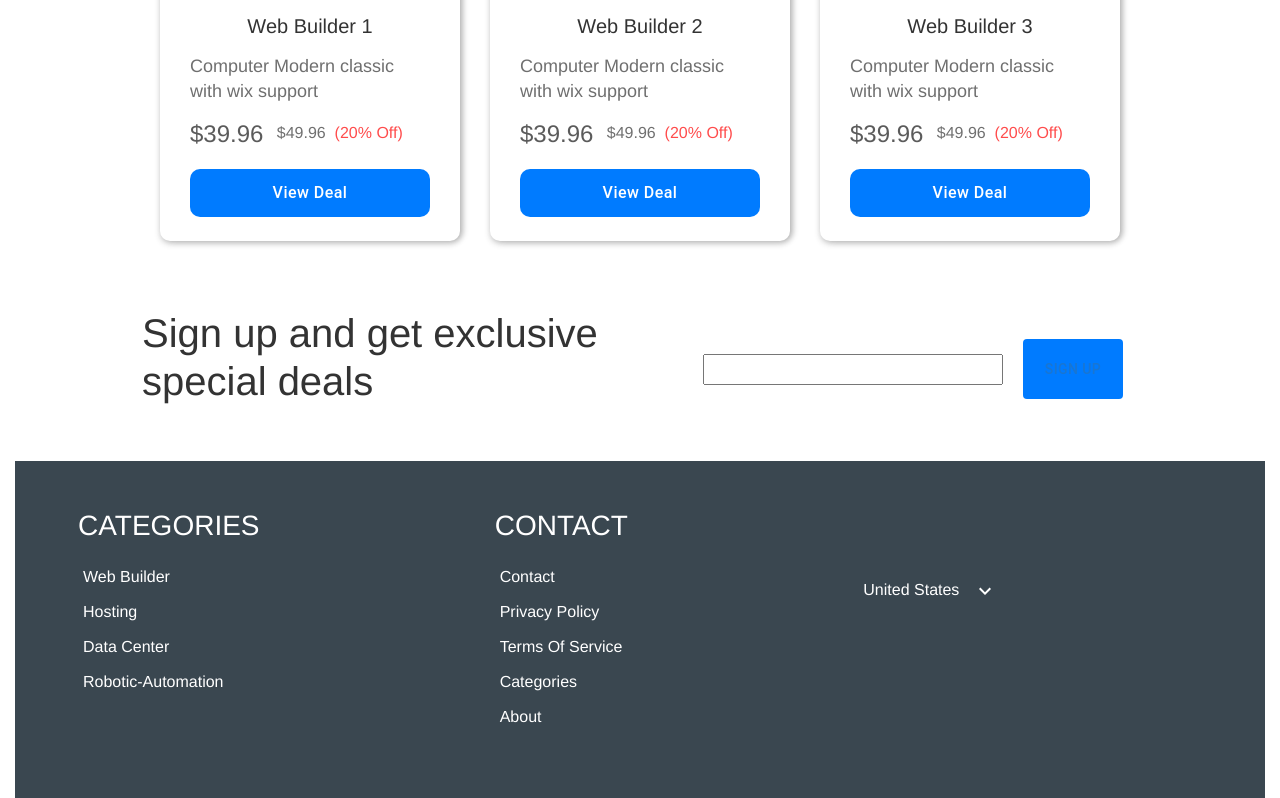
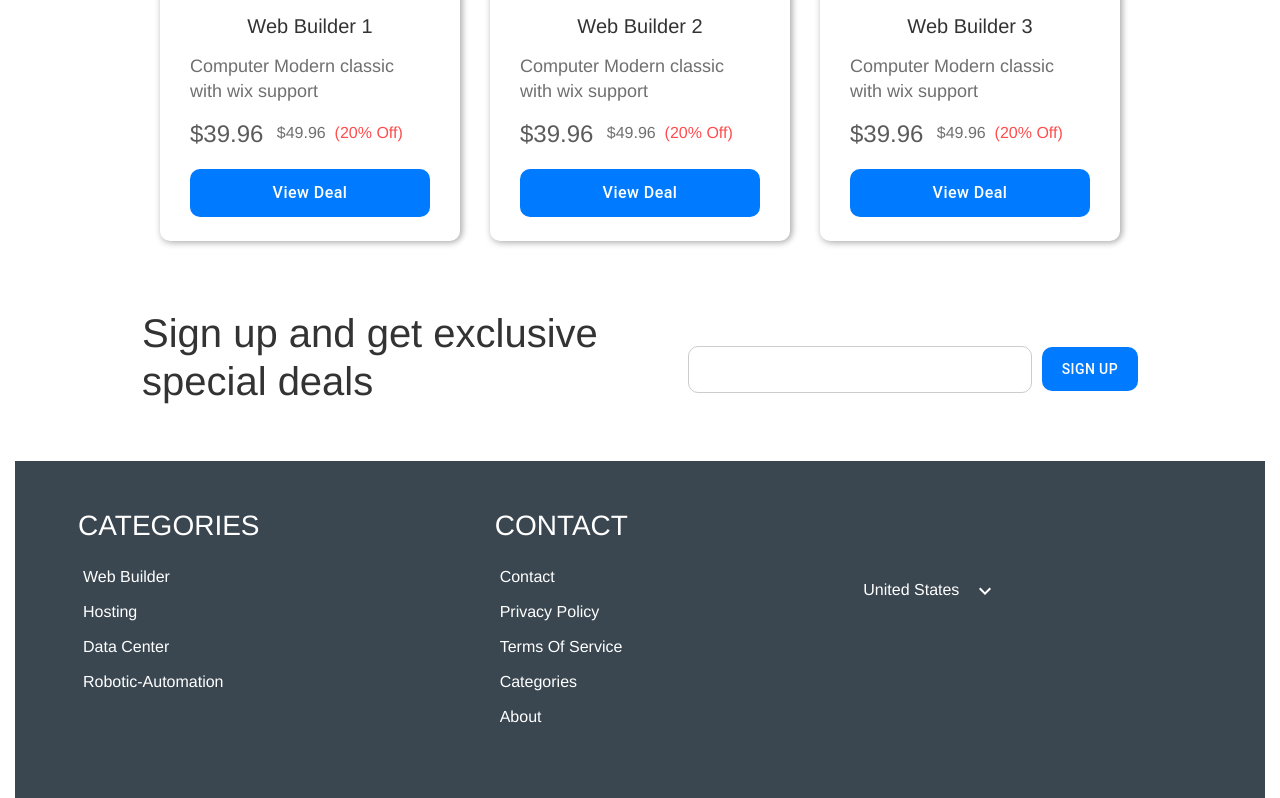
Before and after one commit to harshpa324/ReactJS-Assignment, a React (Create React App) app: page / in a window 1280 px wide. Shown: the part 2383-3181 px from the top of the page. Built offline with nearby package versions, Linux system fonts and the light colour scheme.

Commit message:
response update

```diff
--- a/src/Deals/style.css
+++ b/src/Deals/style.css
@@ -81,13 +81,24 @@
 
 .signup input {
     flex: 1;
-    width: calc(100% - 100px);
-    max-width: 300px;
+    min-width: 0; /* Allow input to shrink */
+    padding: 10px;
+    border-radius: 10px;
+    border: 1px solid #ccc;
     margin-right: 10px;
 }
 
 .signup button {
-    flex: 0 0 100px;
-    height: 60px;
-    margin-left: 10px;
+    height: 44px; /* Match input height */
+    border: none;
+    background-color: #007bff;
+    color: #fff;
+    border-radius: 10px;
+    padding: 0 20px;
+    cursor: pointer;
+    transition: background-color 0.3s ease;
 }
+
+.signup button:hover {
+    background-color: #0056b3;
+}
```
